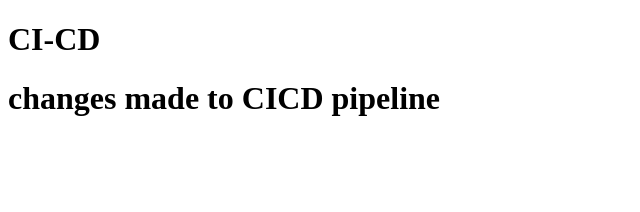
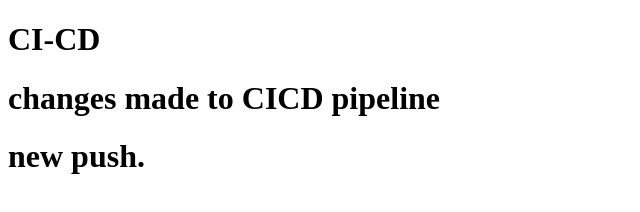
Before and after one commit to AloofMouse/Devops_CI-CD, a plain HTML site: page index.html in a window 1280 px wide. Shown: the whole page, without its empty margins (0-640 px from the left). Drawn offline with Linux system fonts and the light colour scheme.

Commit message:
new change in h1 index.html

```diff
--- a/index.html
+++ b/index.html
@@ -6,6 +6,7 @@
     <title>Document</title>
     <h1>CI-CD</h1>
     <h1>changes made to CICD pipeline</h1>
+    <h1>new push.</h1>
 </head>
 <body>
 
```
